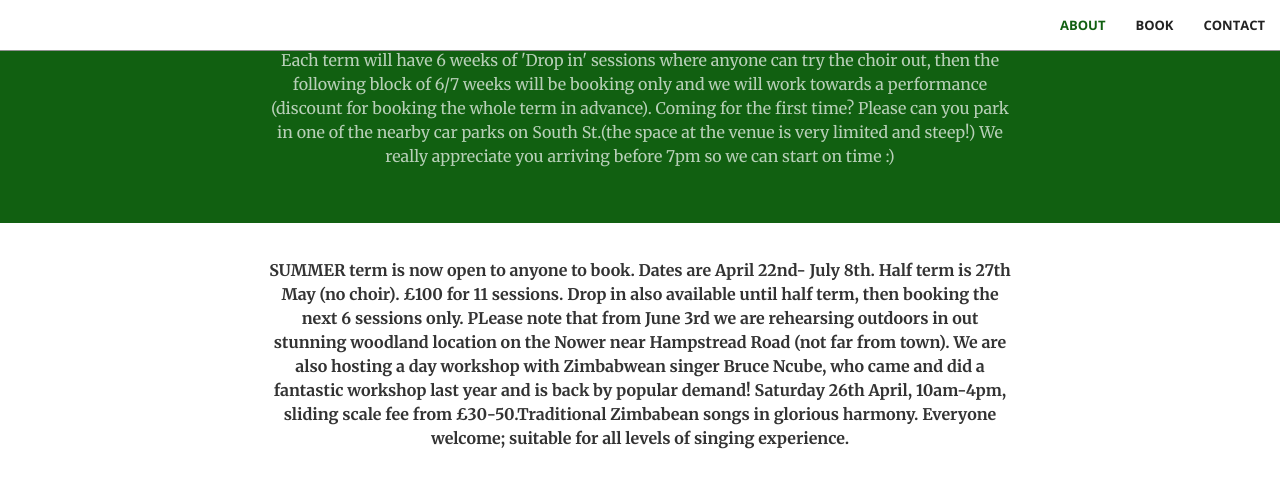
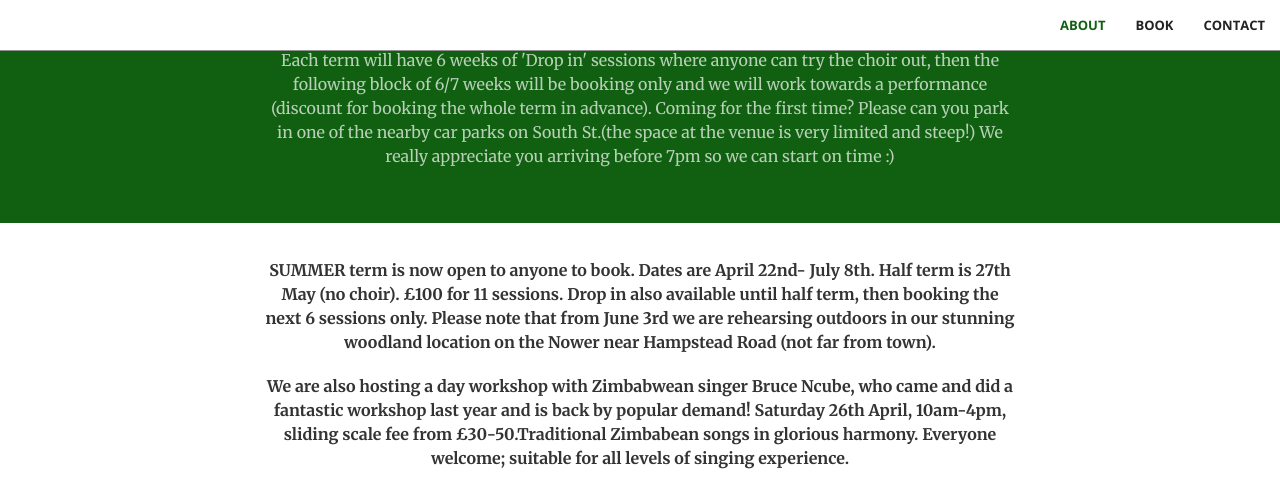
Before and after one commit to thewildchoir/thewildchoir-website, a Jekyll site: the page built from index.html, in a window 1280 px wide and 900 px high, scrolled down 1095 px, cut to the strip 0-481 px from the top of the window. Built offline with Jekyll 4.4.1, drawn with Linux system fonts in a browser that asks for light colours.

Commit message:
Update booking.html

```diff
--- a/_includes/booking.html
+++ b/_includes/booking.html
@@ -2,7 +2,9 @@
     <div class="container">
        <div class="row">
             <div class="col-lg-8 col-lg-offset-2 text-center">
-                <p class="text-book"><b> SUMMER term is now open to anyone to book. Dates are April 22nd- July 8th.  Half term is 27th May (no choir). £100 for 11 sessions. Drop in also available until half term, then booking the next 6 sessions only. PLease note that from June 3rd we are rehearsing outdoors in out stunning woodland location on the Nower near Hampstread Road (not far from town). We are also hosting a day workshop with Zimbabwean singer Bruce Ncube, who came and did a fantastic workshop last year and is back by popular demand! Saturday 26th April, 10am-4pm, sliding scale fee from £30-50.Traditional Zimbabean songs in glorious harmony. Everyone welcome; suitable for all levels of singing experience. </p>
+                <p class="text-book"><b> SUMMER term is now open to anyone to book. Dates are April 22nd- July 8th.  Half term is 27th May (no choir). £100 for 11 sessions. Drop in also available until half term, then booking the next 6 sessions only. Please note that from June 3rd we are rehearsing outdoors in our stunning woodland location on the Nower near Hampstead Road (not far from town).
+                    </p>
+                  <p class="text-book"><b> We are also hosting a day workshop with Zimbabwean singer Bruce Ncube, who came and did a fantastic workshop last year and is back by popular demand! Saturday 26th April, 10am-4pm, sliding scale fee from £30-50.Traditional Zimbabean songs in glorious harmony. Everyone welcome; suitable for all levels of singing experience.  </p>
 <script async
   src="https://js.stripe.com/v3/buy-button.js">
 </script>
```
